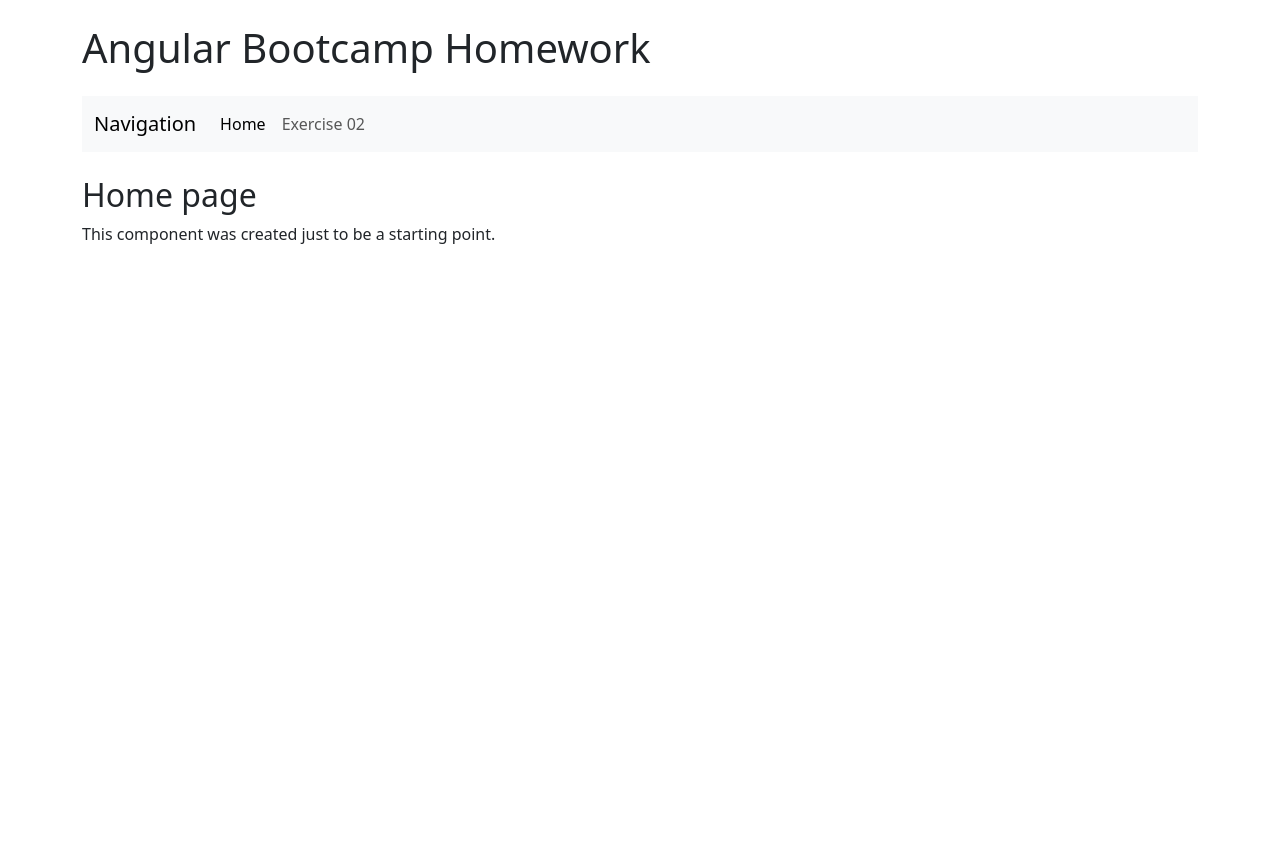
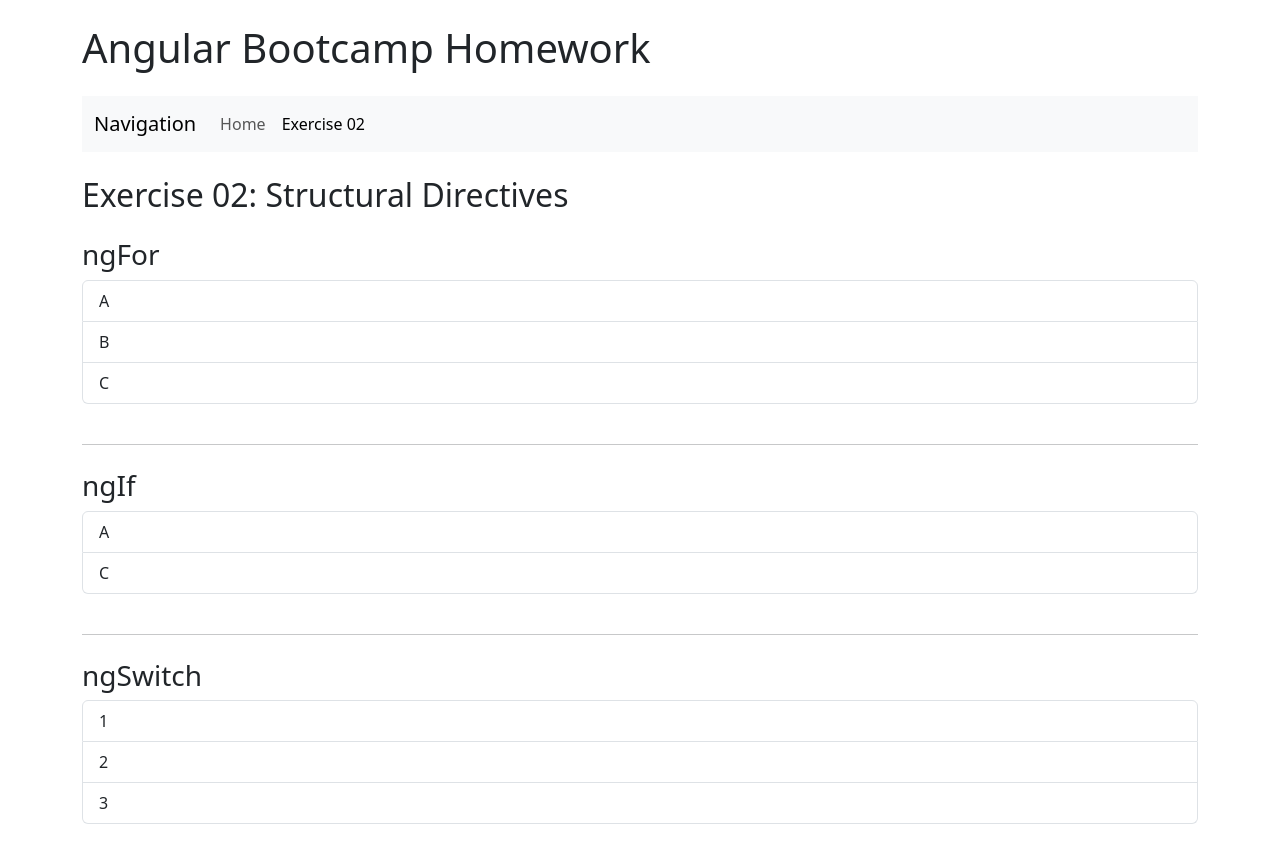
Before and after one commit to jorgeramos2068/angular-bootcamp-homework, an Angular app: page /structural-directives in a window 1280 px wide. Before the commit this address led to /. Before the commit the page ends 800 px from the top, so only its background shows below. Built offline with nearby package versions, Linux system fonts and the light colour scheme.

Commit message:
fix: Solve feedback comments

```diff
--- a/src/app/app-routing.module.ts
+++ b/src/app/app-routing.module.ts
@@ -2,7 +2,7 @@ import { NgModule } from '@angular/core';
 import { RouterModule, Routes } from '@angular/router';
 
 import { HomepageComponent } from './components/homepage/homepage.component';
-import { Exercise02Component } from './components/exercise-02/exercise-02.component';
+import { StructuralDirectivesComponent } from './components/structural-directives/structural-directives.component';
 
 const routes: Routes = [
   {
@@ -11,8 +11,8 @@ const routes: Routes = [
     pathMatch: 'full',
   },
   {
-    path: 'exercise-02',
-    component: Exercise02Component,
+    path: 'structural-directives',
+    component: StructuralDirectivesComponent,
     pathMatch: 'full',
   },
   {
--- a/src/app/app.module.ts
+++ b/src/app/app.module.ts
@@ -5,14 +5,14 @@ import { AppRoutingModule } from './app-routing.module';
 import { AppComponent } from './app.component';
 import { HomepageComponent } from './components/homepage/homepage.component';
 import { NavbarComponent } from './components/navbar/navbar.component';
-import { Exercise02Component } from './components/exercise-02/exercise-02.component';
+import { StructuralDirectivesComponent } from './components/structural-directives/structural-directives.component';
 
 @NgModule({
   declarations: [
     AppComponent,
     HomepageComponent,
     NavbarComponent,
-    Exercise02Component,
+    StructuralDirectivesComponent,
   ],
   imports: [BrowserModule, AppRoutingModule],
   providers: [],
--- a/src/app/components/exercise-02/exercise-02.component.ts
+++ /dev/null
@@ -1,9 +0,0 @@
-import { Component } from '@angular/core';
-
-@Component({
-  selector: 'app-exercise-02',
-  templateUrl: './exercise-02.component.html',
-})
-export class Exercise02Component {
-  protected items: string[] = ['A', 'B', 'C'];
-}
--- a/src/app/components/navbar/navbar.component.html
+++ b/src/app/components/navbar/navbar.component.html
@@ -27,7 +27,7 @@
         <li class="nav-item">
           <a
             class="nav-link"
-            routerLink="/exercise-02"
+            routerLink="/structural-directives"
             routerLinkActive="active"
             [routerLinkActiveOptions]="{ exact: true }"
           >
--- /dev/null
+++ b/src/app/components/structural-directives/structural-directives.component.ts
@@ -0,0 +1,9 @@
+import { Component } from '@angular/core';
+
+@Component({
+  selector: 'app-structural-directives',
+  templateUrl: './structural-directives.component.html',
+})
+export class StructuralDirectivesComponent {
+  protected items: string[] = ['A', 'B', 'C'];
+}
```
Also changed, not shown: src/app/components/structural-directives/structural-directives.component.html (renamed from src/app/components/exercise-02/exercise-02.component.html).
